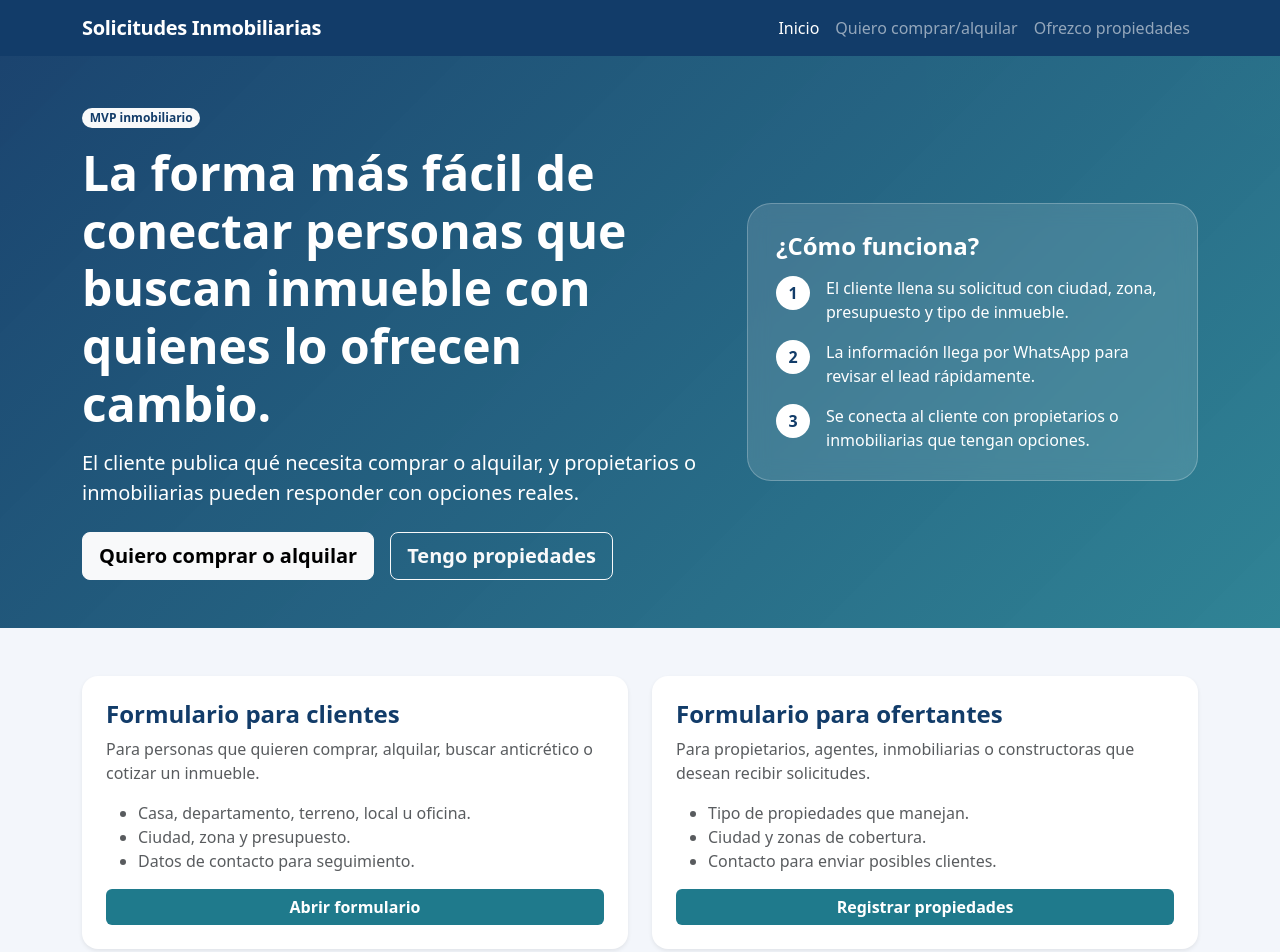
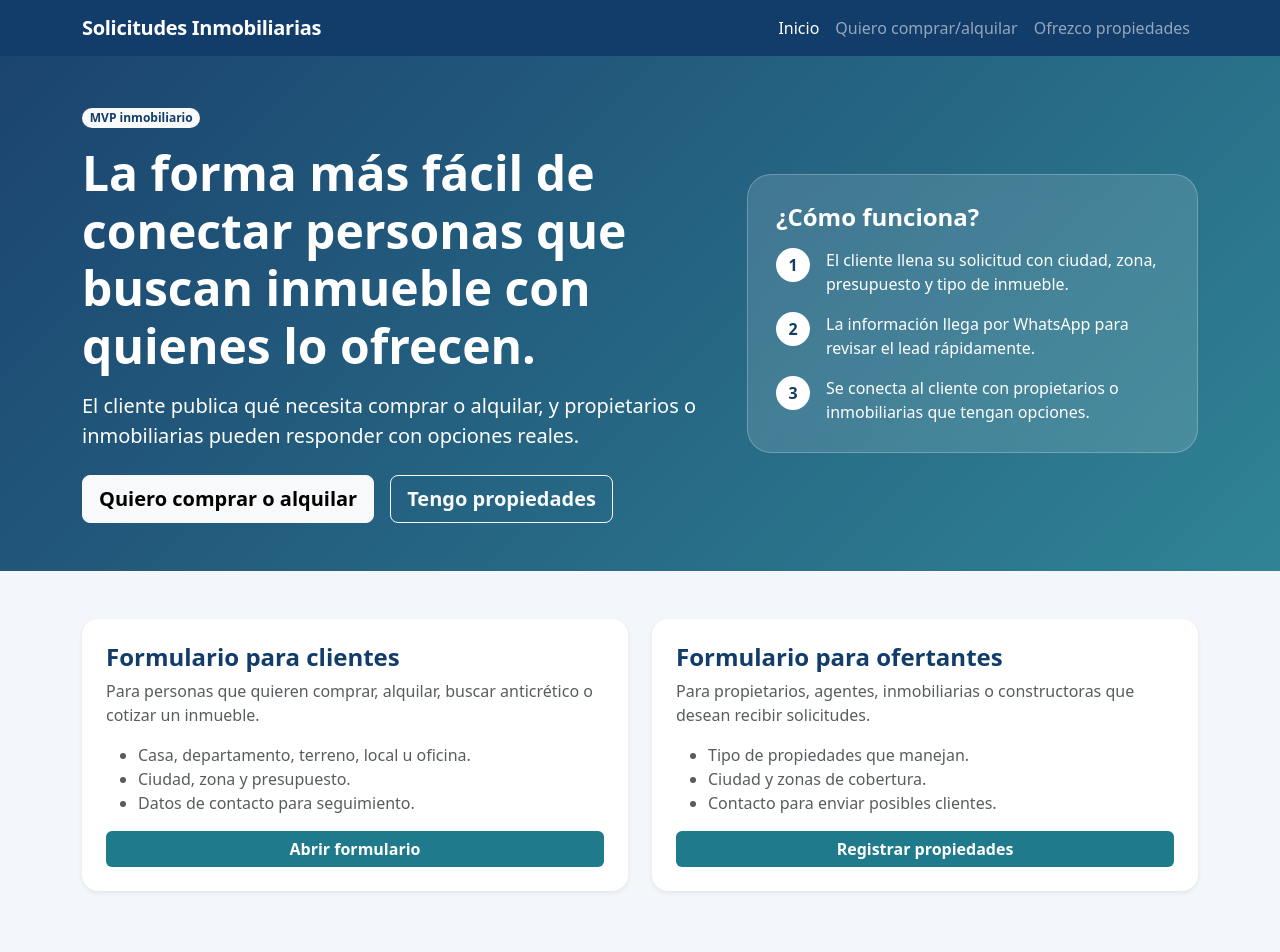
Before and after one commit to nelsonadriano123/KeyMatch, a plain HTML site: page index.html in a window 1280 px wide. Shown: the top 952 px of the page. Drawn offline with nearby package versions, Linux system fonts and the light colour scheme.

Commit message:
cambio 2

```diff
--- a/index.html
+++ b/index.html
@@ -32,7 +32,7 @@
       <div class="row align-items-center g-4">
         <div class="col-lg-7">
           <span class="badge rounded-pill bg-light text-primary-custom mb-3">MVP inmobiliario</span>
-          <h1 class="display-5 fw-bold">La forma más fácil de conectar personas que buscan inmueble con quienes lo ofrecen cambio.</h1>
+          <h1 class="display-5 fw-bold">La forma más fácil de conectar personas que buscan inmueble con quienes lo ofrecen.</h1>
           <p class="lead mt-3">
             El cliente publica qué necesita comprar o alquilar, y propietarios o inmobiliarias pueden responder con opciones reales.
           </p>
```
